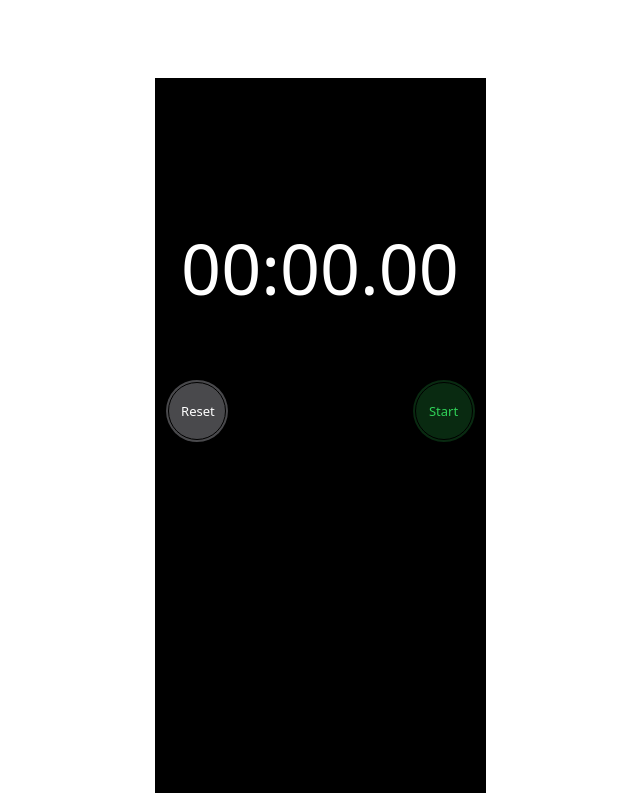
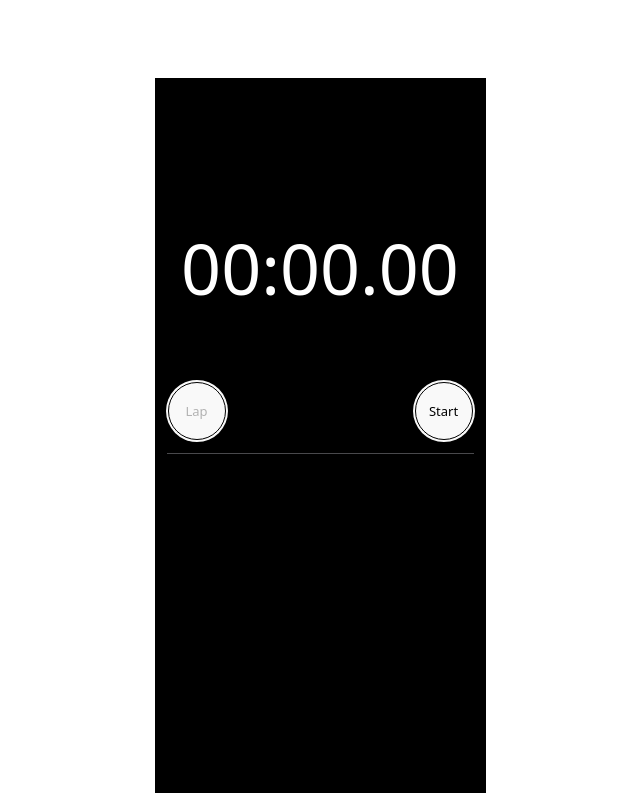
Before and after one commit to Dev-Alex23/stopwatch-react, a React (Vite) app: page / in a window 1280 px wide. Shown: the whole page, without its empty margins (320-960 px from the left). Built offline with nearby package versions, Linux system fonts and the light colour scheme.

Commit message:
feat - Current timer display & button controlls

```diff
--- a/package.json
+++ b/package.json
@@ -15,7 +15,6 @@
   "devDependencies": {
     "@types/react": "^18.0.17",
     "@types/react-dom": "^18.0.6",
-    "@vitejs/plugin-react": "^2.1.0",
-    "vite": "^3.1.0"
+    "@vitejs/plugin-react": "^2.1.0"
   }
 }
--- a/src/components/stopwatch/Stopwatch.css
+++ b/src/components/stopwatch/Stopwatch.css
@@ -16,8 +16,8 @@
   height: 715px;
   width: 331px;
   background-color: var(--bg-color);
-  font-family: system-ui, -apple-system, BlinkMacSystemFont, "Segoe UI", Roboto,
-    Oxygen, Ubuntu, Cantarell, "Open Sans", "Helvetica Neue", sans-serif;
+  font-family: system-ui, -apple-system, BlinkMacSystemFont, "Segoe UI", Roboto, Oxygen,
+    Ubuntu, Cantarell, "Open Sans", "Helvetica Neue", sans-serif;
 }
 
 .timer--container {
@@ -75,3 +75,48 @@ p.time-display {
   background-color: var(--reset-btn-bg-color);
   color: var(--reset-btn-text-color);
 }
+
+/* Table */
+.lap-record__container {
+  max-width: 307px;
+  margin: 0 auto;
+  overflow: auto;
+  max-height: 337px;
+  border-top: 0.5px solid var(--reset-btn-bg-color);
+}
+
+.lap-record__container::-webkit-scrollbar {
+  display: none;
+}
+
+table {
+  width: 100%;
+  border-collapse: collapse;
+  font-size: 11px;
+  font-weight: 400;
+  color: white;
+}
+
+tbody {
+  display: flex;
+  align-items: center;
+  flex-direction: column-reverse;
+}
+
+table tr {
+  border-bottom: 0.5px solid var(--reset-btn-bg-color);
+  height: 34px;
+  display: flex;
+  justify-content: space-between;
+  align-items: center;
+  align-content: space-between;
+  width: 100%;
+}
+td {
+  text-align: left;
+}
+
+table tr td:nth-child(2) {
+  text-align: end;
+  font-variant-numeric: tabular-nums;
+}
--- a/src/components/stopwatch/Stopwatch.jsx
+++ b/src/components/stopwatch/Stopwatch.jsx
@@ -4,48 +4,120 @@ import "./Stopwatch.css";
 
 const Stopwatch = () => {
   const [isTimerRunning, setIsTimerRunning] = useState(false);
-  const [time, setTime] = useState(0);
+  const [elasptime, setElasptime] = useState(0);
+  const [laps, setLaps] = useState([]);
+
   let interval;
+  const lapData = {
+    lap: [...laps],
+  };
 
   useEffect(() => {
     if (isTimerRunning) {
-      let startTime = Date.now() - time;
-      console.log(startTime);
+      let startTime = Date.now() - elasptime;
       interval = setInterval(() => {
-        setTime(Date.now() - startTime);
-        console.log(getFormattedTime(startTime));
+        setElasptime(Date.now() - startTime);
       }, 10);
     }
 
     return () => clearInterval(interval);
   }, [isTimerRunning]);
 
-  const startStopButton = isTimerRunning ? "Stop" : "Start";
-  const lapResetButton = isTimerRunning ? "Lap" : "Reset";
-  const startStopClass = isTimerRunning
-    ? "primary-button stop-button"
-    : "primary-button start-button";
+  useEffect(() => {
+    if (elasptime > 0) {
+      const currentLap = lapData.lap[0] ?? { lapNumber: 1 };
+    }
+  }, [elasptime]);
 
-  const lapResetClass = isTimerRunning
-    ? "primary-button lap-button"
-    : "primary-button reset-button";
+  const reset = () => {
+    setElasptime(0);
+    setIsTimerRunning(false);
+    setLaps([]);
+  };
 
-  const buttonAction = () => {
-    setIsTimerRunning(!isTimerRunning);
+  const startStopwatch = () => {
+    setIsTimerRunning(true);
+  };
+
+  const insertLaps = () => {
+    let newLap = laps.reduce((prevValue, currentValue) => {
+      return prevValue + currentValue;
+    }, 0);
+    setLaps((prevLaps) => {
+      return [...prevLaps, elasptime - newLap];
+    });
+  };
+
+  const toggleTimer = () => setIsTimerRunning(!isTimerRunning);
+  const lapDisable = !isTimerRunning && elasptime === 0;
+  const startStopButtonText = isTimerRunning ? "Stop" : "Start";
+  const lapResetButtonText = !isTimerRunning && elasptime > 0 ? "Reset" : "Lap";
+  console.log(lapDisable);
+
+  const renderButtons = () => {
+    switch (isTimerRunning) {
+      case false:
+        return (
+          <>
+            <button className='primary-button lap-button' onClick={reset}>
+              Reset
+            </button>
+            <button className='primary-button start-button' onClick={startStopwatch}>
+              Start
+            </button>
+          </>
+        );
+
+      case true:
+        return (
+          <>
+            <button className='primary-button lap-button' onClick={insertLaps}>
+              Lap
+            </button>
+            <button
+              className='primary-button stop-button'
+              onClick={() => setIsTimerRunning(false)}
+            >
+              Stop
+            </button>
+          </>
+        );
+    }
   };
 
   return (
-    <section className="stopwatch">
-      <div className="stopwatch__content">
-        <div className="stopwatch__content timer--container">
-          <p className="time-display">{getFormattedTime(time)}</p>
+    <section className='stopwatch'>
+      <div className='stopwatch__content'>
+        <div className='stopwatch__content timer--container'>
+          <p className='time-display'>{getFormattedTime(elasptime)}</p>
         </div>
-        <div className="stopwatch__content controller-container">
-          <button className={lapResetClass}>{lapResetButton}</button>
-          <button className={startStopClass} onClick={buttonAction}>
-            {startStopButton}
-          </button>
+        <div className='stopwatch__content controller-container'>
+          {
+            <button className='primary-button' disabled={lapDisable}>
+              {lapResetButtonText}
+            </button>
+          }
+          {
+            <button className='primary-button' onClick={toggleTimer}>
+              {" "}
+              {startStopButtonText}
+            </button>
+          }
         </div>
+      </div>
+      <div className='stopwatch__content lap-record__container'>
+        <table>
+          <tbody>
+            {laps?.map((lap, index) => {
+              return (
+                <tr key={index}>
+                  <td>Lap {index + 1}</td>
+                  <td> {getFormattedTime(lap)} </td>
+                </tr>
+              );
+            })}
+          </tbody>
+        </table>
       </div>
     </section>
   );
--- a/src/components/utils.js
+++ b/src/components/utils.js
@@ -4,18 +4,15 @@ let minutes = 0;
 let hours = 0;
 
 const padTo2Digits = (num) => {
-  return num.toString().padStart(2, "0");
+  return num.toString().padStart(2, "0").substring(0, 2);
 };
 
 // convertTime function
 export const getFormattedTime = (duration) => {
-  milliseconds = duration % 100;
-  seconds = Math.floor(duration / 100);
+  milliseconds = duration % 1000;
+  seconds = Math.floor(duration / 1000);
   minutes = Math.floor(seconds / 60);
   hours = Math.floor(minutes / 60);
-
-  seconds = seconds % 60;
-  minutes = minutes % 60;
 
   if (minutes < 60) {
     return `${padTo2Digits(minutes)}:${padTo2Digits(seconds)}.${padTo2Digits(
```
Also changed, not shown: 1 other file (tests, documents, lock files or other folders).
